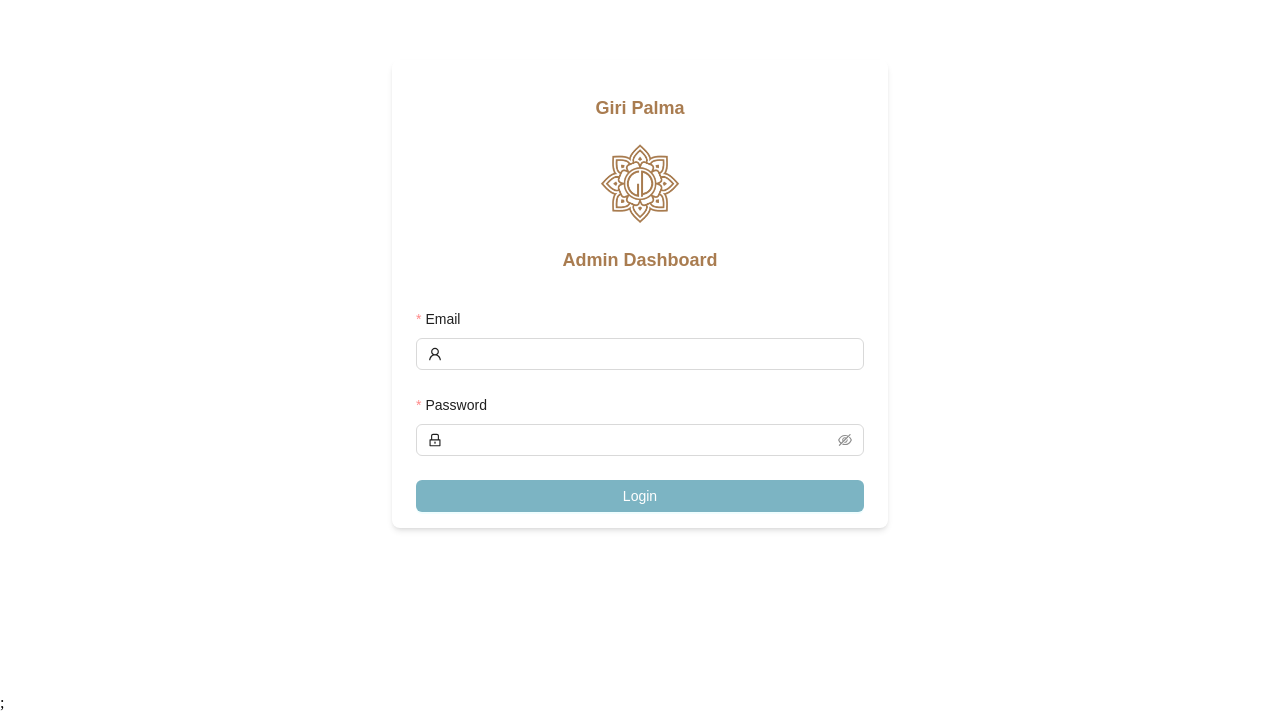
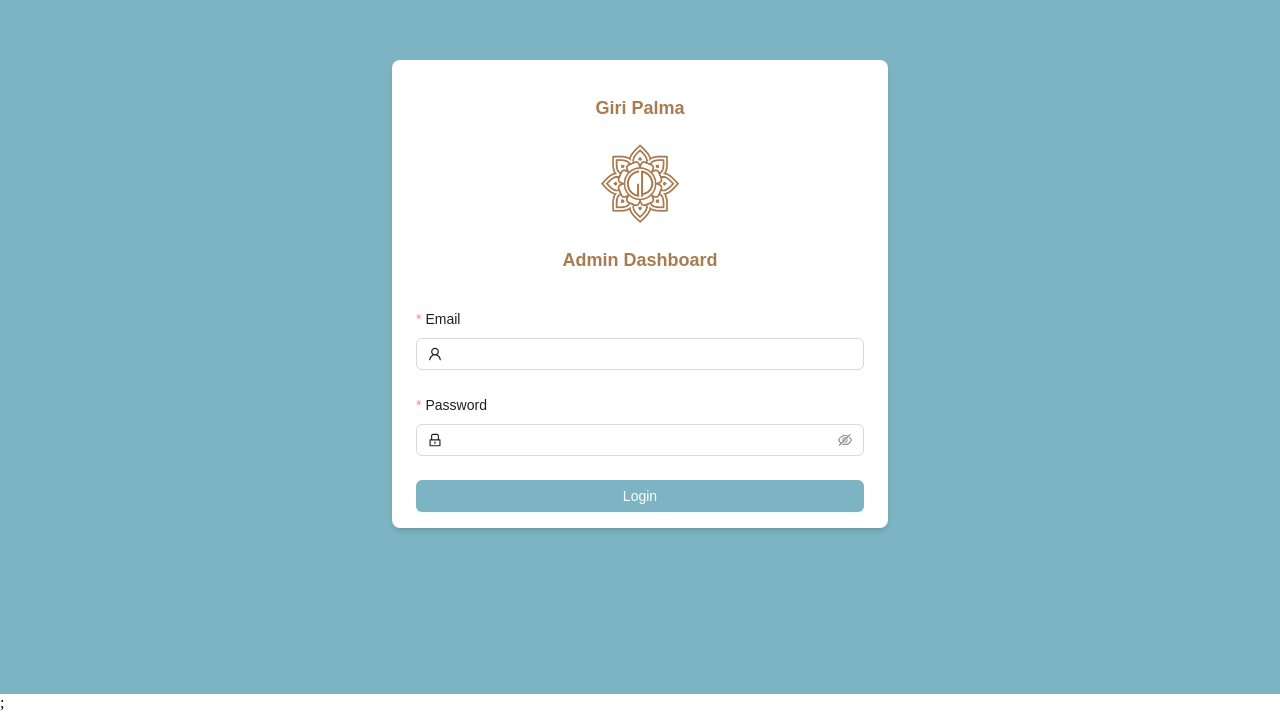
Before and after one commit to ryanindrjaya/giri-palma-web, a Next.js app: page / in a window 1280 px wide. Shown: the part 106-818 px from the top of the page. Built offline with nearby package versions, Linux system fonts and the light colour scheme; no server answers; a web font is replaced by a local one.

Commit message:
enhance: change login bg color

```diff
--- a/pages/index.tsx
+++ b/pages/index.tsx
@@ -54,9 +54,9 @@ export default function Login() {
       <Head>
         <title>Login | Giri Palma</title>
       </Head>
-      <main className={`flex items-center h-screen relative w-full ${inria.className}`}>
+      <main className={`flex items-center h-screen relative bg-primary w-full ${inria.className}`}>
         {contextHolder}
-        <div className="max-w-md w-full mx-auto flex flex-col rounded-lg border border-gray-200 shadow-md px-6 py-4">
+        <div className="max-w-md w-full bg-white shadow-lg mx-auto flex flex-col rounded-lg border border-gray-200 shadow-md px-6 py-4">
           <div className="flex flex-col gap-1 items-center justify-center">
             <p className="font-bold text-lg text-secondary">Giri Palma</p>
             <img src="/images/logo.png" className="w-20 h-20" />
```
